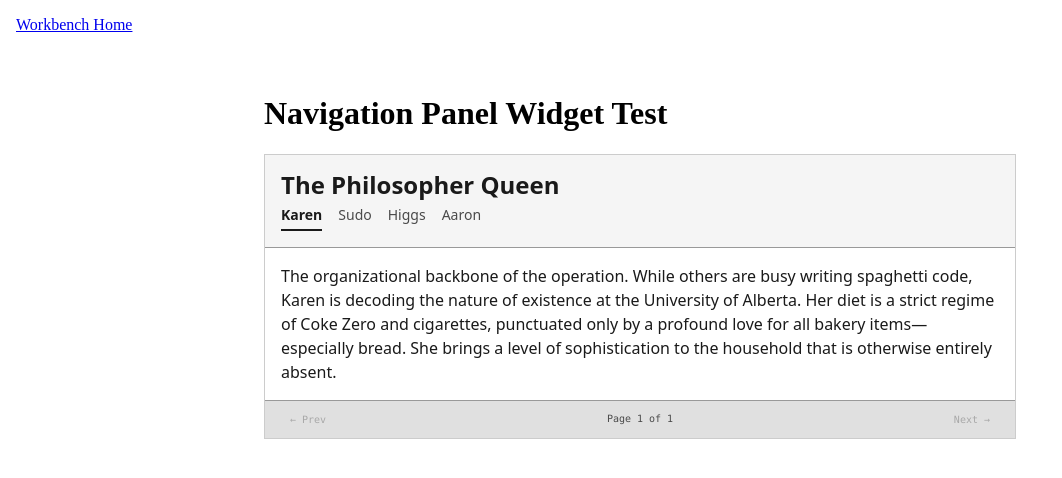
After one commit to aaron-panic/scavengers-flask, a Flask app: page /nav_panel in a window 1280 px wide. The commit adds this page. Shown: the top 478 px of the page, without its empty margins (0-1062 px from the left). Run offline with Flask 3, Linux system fonts and the light colour scheme.

Commit message:
navigation panel

```diff
--- a/app.py
+++ b/app.py
@@ -50,6 +50,21 @@ def test_widget(widget_name):
     except TemplateNotFound:
         abort(404)
 
+@app.route('/nav_panel')
+@app.route('/nav_panel/<slug>')
+def test_nav_panel(slug=None):
+    """
+    Specific route for the Navigation Panel widget to handle state.
+    """
+    data = load_mock_data()
+    nav_items = data.get('family', {}).get('navigation', [])
+
+    # Default to the first item if no slug provided
+    if not slug and nav_items:
+        slug = nav_items[0]['slug']
+
+    return render_template('workbench/test_nav_panel.html', active_slug=slug)
+
 if __name__ == '__main__':
     # Docker handles the port mapping, so we listen on 5000 internally
     app.run(host='0.0.0.0', port=5000, debug=True)
--- /dev/null
+++ b/mock_data/family.json
@@ -0,0 +1,28 @@
+{
+  "navigation": [
+    {
+      "slug": "karen",
+      "label": "Karen",
+      "title": "The Philosopher Queen",
+      "content": "The organizational backbone of the operation. While others are busy writing spaghetti code, Karen is decoding the nature of existence at the University of Alberta. Her diet is a strict regime of Coke Zero and cigarettes, punctuated only by a profound love for all bakery items—especially bread. She brings a level of sophistication to the household that is otherwise entirely absent."
+    },
+    {
+      "slug": "sudo",
+      "label": "Sudo",
+      "title": "Command Line Canine",
+      "content": "Born October 10, 2025. Sudo does not beg; she communicates a critical system need for human food through the deployment of her beautiful eyes. She is a good girl, 100% of the time, efficiently executing commands to sit and stay (mostly when food is involved)."
+    },
+    {
+      "slug": "higgs",
+      "label": "Higgs",
+      "title": "The Boson Bark",
+      "content": "Born October 10, 2025. The particle that gives the household mass. Higgs possesses an exuberant, boundless energy and a lust for life that is unparalleled. He is responsible for binding the family together through sheer chaotic energy and an inability to understand the concept of 'personal space'."
+    },
+    {
+      "slug": "aaron",
+      "label": "Aaron",
+      "title": "Error 404: Competence Not Found",
+      "content": "The self-proclaimed 'architect' who thinks using a strongly-typed language is a personality trait. He maintains lofty ideas of how software design patterns are broken by the 'lego-nature' of assembling software, dreaming of a world where everyone codes properly. He is likely to be found yelling at a cloud provider about data sovereignty while his own local server uptime hovers around 80%."
+    }
+  ]
+}
--- a/static/css/layout.css
+++ b/static/css/layout.css
@@ -125,6 +125,53 @@ main {
 }
 
 /* ========================================================================= */
+/* PANEL NAVIGATION */
+/* PANEL NAVIGATION */
+.panel header nav {
+    display: block;
+    width: var(--width-full);
+    margin: var(--space-0);
+    padding: var(--space-0);
+}
+
+.panel header nav ul {
+    display: flex;
+    flex-direction: row;
+    list-style: none;
+    margin: var(--space-0);
+    padding: var(--space-0);
+    gap: var(--space-m);
+}
+
+.panel header nav li {
+    display: block;
+    margin: var(--space-0);
+    padding: var(--space-0);
+}
+
+.panel footer nav.pagination {
+    display: flex;
+    flex-direction: row;
+    justify-content: space-between;
+    align-items: center;
+    width: var(--width-full);
+    margin: var(--space-0);
+    padding: var(--space-0);
+}
+
+.panel footer nav.pagination .control {
+    display: block;
+    margin: var(--space-0);
+    padding: var(--space-xs) var(--space-s);
+}
+
+.panel footer nav.pagination .status {
+    display: block;
+    margin: var(--space-0);
+    padding: var(--space-0);
+}
+
+/* ========================================================================= */
 /* UTILITY */
 
 .hidden {
--- a/static/css/widget.css
+++ b/static/css/widget.css
@@ -1,4 +1,6 @@
+/* ========================================================================= */
 /* PANEL STYLE DEFINITIONS */
+
 .panel {
     background-color: var(--bg-colour-primary);
     border: 1px solid var(--border-colour-primary);
@@ -88,3 +90,52 @@
     font-size: var(--font-size-s);
     line-height: var(--line-height-compact);
 }
+
+/* ========================================================================= */
+/* PANEL NAVIGATION */
+
+.panel header nav a {
+    color: var(--text-colour-secondary);
+    text-decoration: none;
+    font-size: var(--font-size-s);
+    border-bottom: 2px solid transparent;
+    padding-bottom: var(--space-xs);
+    display: block;
+}
+
+.panel header nav a:hover {
+    color: var(--text-colour-primary);
+}
+
+.panel header nav a.current {
+    color: var(--text-colour-primary);
+    border-bottom-color: var(--text-colour-primary);
+    font-weight: bold;
+}
+
+.panel footer nav.pagination .control {
+    background-color: transparent;
+    border: 1px solid transparent;
+    color: var(--text-colour-primary);
+    font-family: var(--font-mono);
+    font-size: var(--font-size-xs);
+    cursor: pointer;
+    border-radius: var(--radius-sm);
+}
+
+.panel footer nav.pagination .control:hover:not(:disabled) {
+    background-color: var(--bg-colour-secondary);
+    border-color: var(--border-colour-primary);
+}
+
+.panel footer nav.pagination .control:disabled {
+    color: var(--text-colour-tertiary);
+    cursor: not-allowed;
+    opacity: 0.5;
+}
+
+.panel footer nav.pagination .status {
+    color: var(--text-colour-secondary);
+    font-family: var(--font-mono);
+    font-size: var(--font-size-xs);
+}
--- /dev/null
+++ b/templates/components/nav_panel.html
@@ -0,0 +1,37 @@
+{% macro render(data, active_slug, classes=[]) %}
+{# Find the active item from the data list #}
+{% set active_item = data | selectattr('slug', 'equalto', active_slug) | first %}
+
+<article class="panel nav-panel {{ classes|join(' ') }}">
+    <header>
+        <h1>{{ active_item.title }}</h1>
+
+        <nav aria-label="Section Navigation">
+            <ul>
+                {% for item in data %}
+                <li>
+                    <a href="/nav_panel/{{ item.slug }}"
+                       class="{{ 'current' if item.slug == active_slug else '' }}"
+                       {% if item.slug == active_slug %}aria-current="page"{% endif %}>
+                        {{ item.label }}
+                    </a>
+                </li>
+                {% endfor %}
+            </ul>
+        </nav>
+    </header>
+
+    <section class="content">
+        {{ active_item.content }}
+    </section>
+
+    <footer>
+        <nav class="pagination" aria-label="Pagination">
+            <button class="control" disabled>&larr; Prev</button>
+            <span class="status">Page 1 of 1</span>
+            <button class="control" disabled>Next &rarr;</button>
+        </nav>
+    </footer>
+
+</article>
+{% endmacro %}
--- /dev/null
+++ b/templates/workbench/test_nav_panel.html
@@ -0,0 +1,13 @@
+{% extends "base.html" %}
+{% import "components/nav_panel.html" as NavPanel %}
+
+{% block content %}
+<h1>Navigation Panel Widget Test</h1>
+
+{{ NavPanel.render(
+    data=mock.family.navigation,
+    active_slug=active_slug,
+    classes=['full-width']
+) }}
+
+{% endblock %}
```
Also changed, not shown: templates/workbench/index.html (+90 -3 lines), mock_data/tables.json (deleted).
